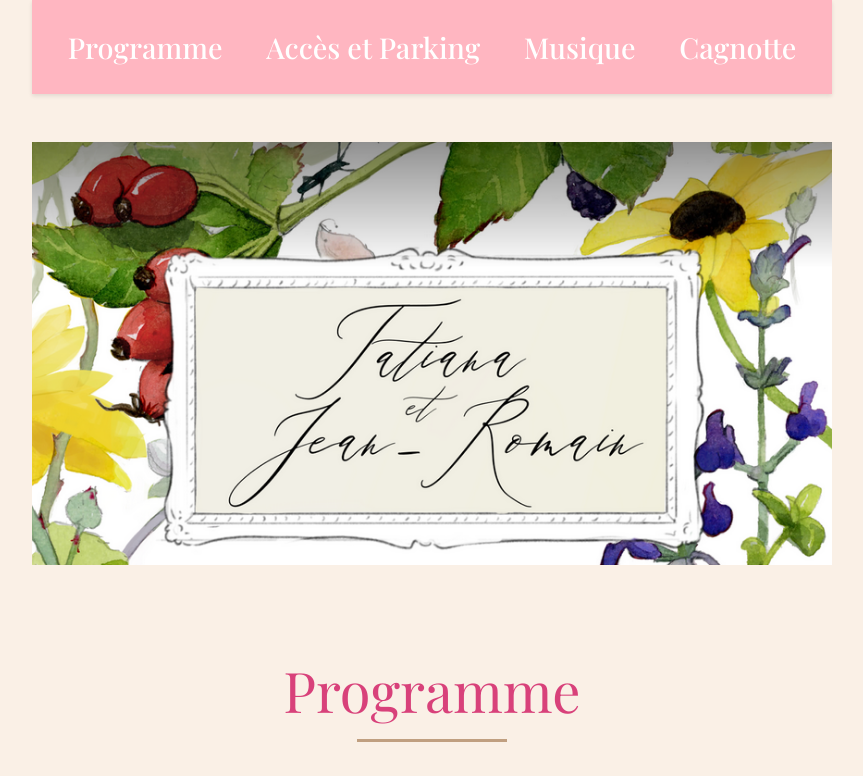
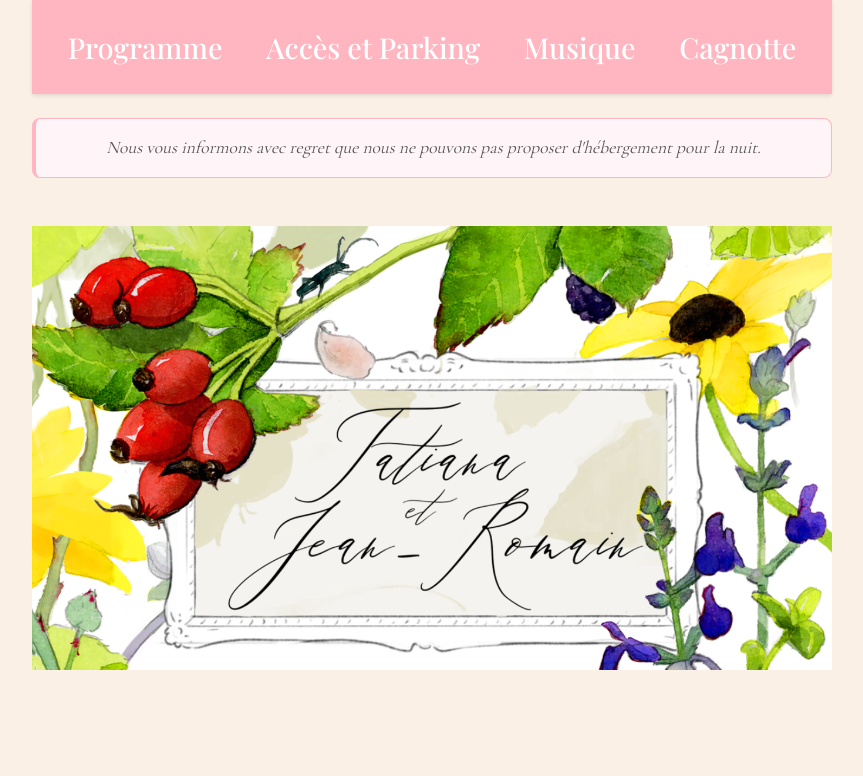
Before and after one commit to mariage-tania-jr/mariage-tania-jr.github.io, a Next.js app: page / in a window 1280 px wide. Shown: the top 776 px of the page, without its empty margins (208-1071 px from the left). Built offline with nearby package versions, Linux system fonts and the light colour scheme; a web font is replaced by a local one.

Commit message:
Changed links

```diff
--- a/src/app/globals.css
+++ b/src/app/globals.css
@@ -64,6 +64,29 @@ h1, h2, h3, h4, h5, h6 {
 .navbar a:hover {
   color: #ffffff;
   text-decoration: underline;
+}
+
+/* Accommodation disclaimer */
+.accommodation-disclaimer {
+  background-color: #FFF5F8; /* Very light pink to match theme */
+  border: 1px solid #FFB6C1; /* Light pink border */
+  border-radius: 8px;
+  padding: 1rem 1.5rem;
+  margin: 1.5rem auto;
+  max-width: 800px; /* Match the navbar width */
+  text-align: center;
+  border-left: 4px solid #FFB6C1; /* Accent border */
+}
+
+.accommodation-disclaimer p {
+  margin: 0;
+  color: #444; /* Darker color for better readability */
+  font-size: 1.1rem; /* Increased font size */
+  line-height: 1.5;
+}
+
+.accommodation-disclaimer em {
+  color: #555; /* Darker color for emphasis */
 }
 
 /* Title section */
@@ -259,10 +282,13 @@ section p {
 }
 
 .transport-cards {
-  display: flex;
-  flex-wrap: wrap;
-  gap: 2rem;
+  display: grid;
+  grid-template-columns: repeat(2, 1fr);
+  grid-template-rows: repeat(2, auto);
+  gap: 1.5rem;
   justify-content: center;
+  max-width: 700px;
+  margin: 0 auto;
 }
 
 .transport-card {
@@ -270,9 +296,6 @@ section p {
   padding: 1.8rem;
   border-radius: 10px;
   box-shadow: 0 3px 10px rgba(0, 0, 0, 0.1);
-  flex: 1;
-  min-width: 250px;
-  max-width: 350px;
   position: relative;
   text-align: left;
 }
@@ -479,6 +502,15 @@ section p {
     width: 100%;
   }
 
+  .accommodation-disclaimer {
+    margin: 1rem;
+    padding: 0.8rem 1rem;
+  }
+
+  .accommodation-disclaimer p {
+    font-size: 1rem; /* Larger font size for mobile */
+  }
+
   section h2 {
     font-size: 2.8rem;
   }
@@ -513,6 +545,11 @@ section p {
   .venue-details {
     gap: 1.5rem;
   }
+
+  .transport-cards {
+    grid-template-columns: 1fr;
+    max-width: 400px;
+  }
 }
 
 @media (max-width: 580px) {
@@ -521,11 +558,8 @@ section p {
   }
 
   .transport-cards {
+    grid-template-columns: 1fr;
     gap: 1rem;
-  }
-
-  .transport-card {
-    min-width: 100%;
   }
 }
 
--- a/src/app/page.tsx
+++ b/src/app/page.tsx
@@ -15,6 +15,12 @@ export default function Home() {
           </ul>
         </nav>
       </header>
+
+      <div className="accommodation-disclaimer">
+        <p>
+          <em>Nous vous informons avec regret que nous ne pouvons pas proposer d&apos;hébergement pour la nuit.</em>
+        </p>
+      </div>
 
       <main>
         <section id="main-title" className="title-section">
@@ -141,6 +147,14 @@ export default function Home() {
                 <p><strong>Adresse :</strong> 2 Rempart Freppel, 67210 Obernai</p>
                 <p><strong>Tarif :</strong> Environ 1,50€/heure</p>
               </div>
+
+              <div className="transport-card">
+                <div className="transport-icon">🅿️</div>
+                <h4>Parking du Stade</h4>
+                <p>Parking gratuit à 15 minutes à pied.</p>
+                <p>Alternative pratique avec une petite marche.</p>
+                <p><strong>Adresse :</strong> Parking du Stade, D422, 67210 Obernai</p>
+              </div>
             </div>
           </div>
         </section>
@@ -198,7 +212,7 @@ export default function Home() {
               </p>
 
               <div className="cagnotte-button-container">
-                <a href="https://www.leetchi.com/" target="_blank" rel="noopener noreferrer" className="cagnotte-button">
+                <a href="https://www.leetchi.com/fr/c/mariage-tania-jro-1104247?utm_source=copylink&utm_medium=social_sharing" target="_blank" rel="noopener noreferrer" className="cagnotte-button">
                   Accéder à la cagnotte
                 </a>
               </div>
```
Also changed, not shown: public/title-img.png, src/title-img.png, 6 other files (tests, documents, lock files or other folders).
